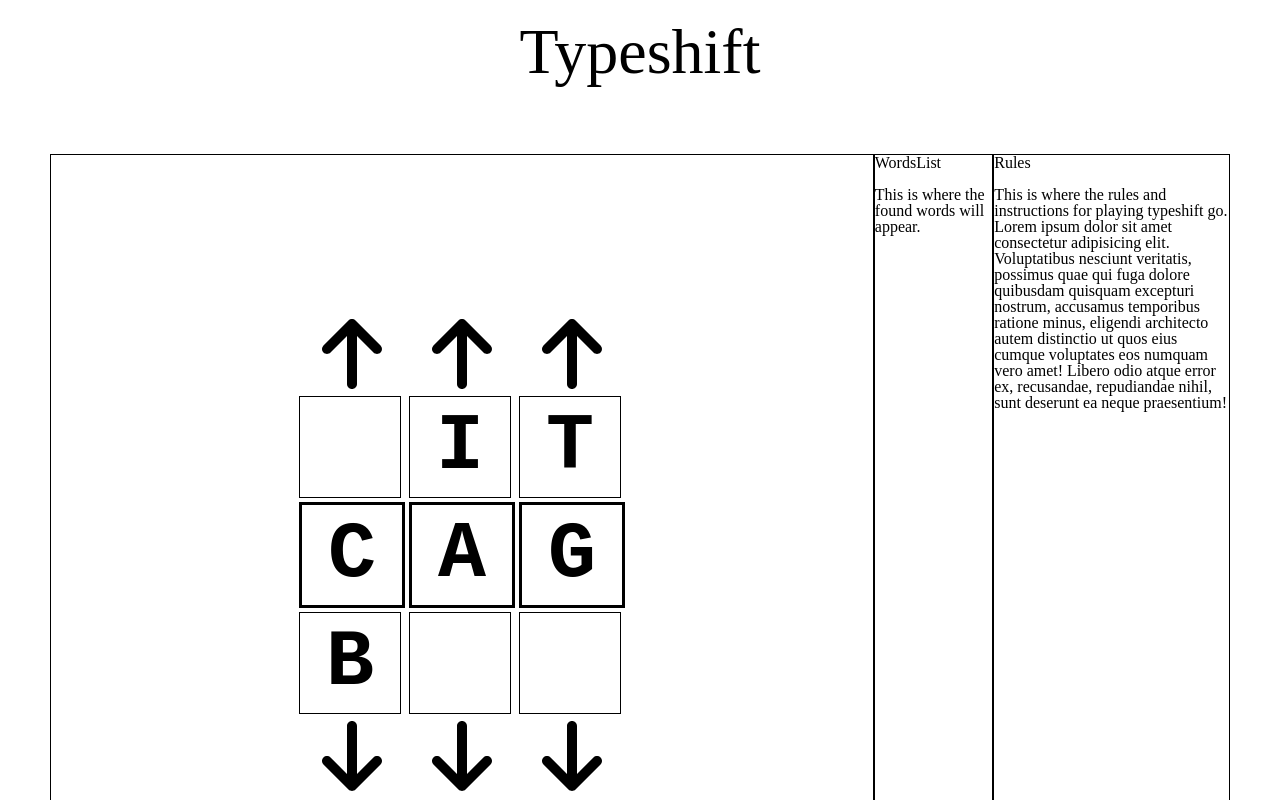
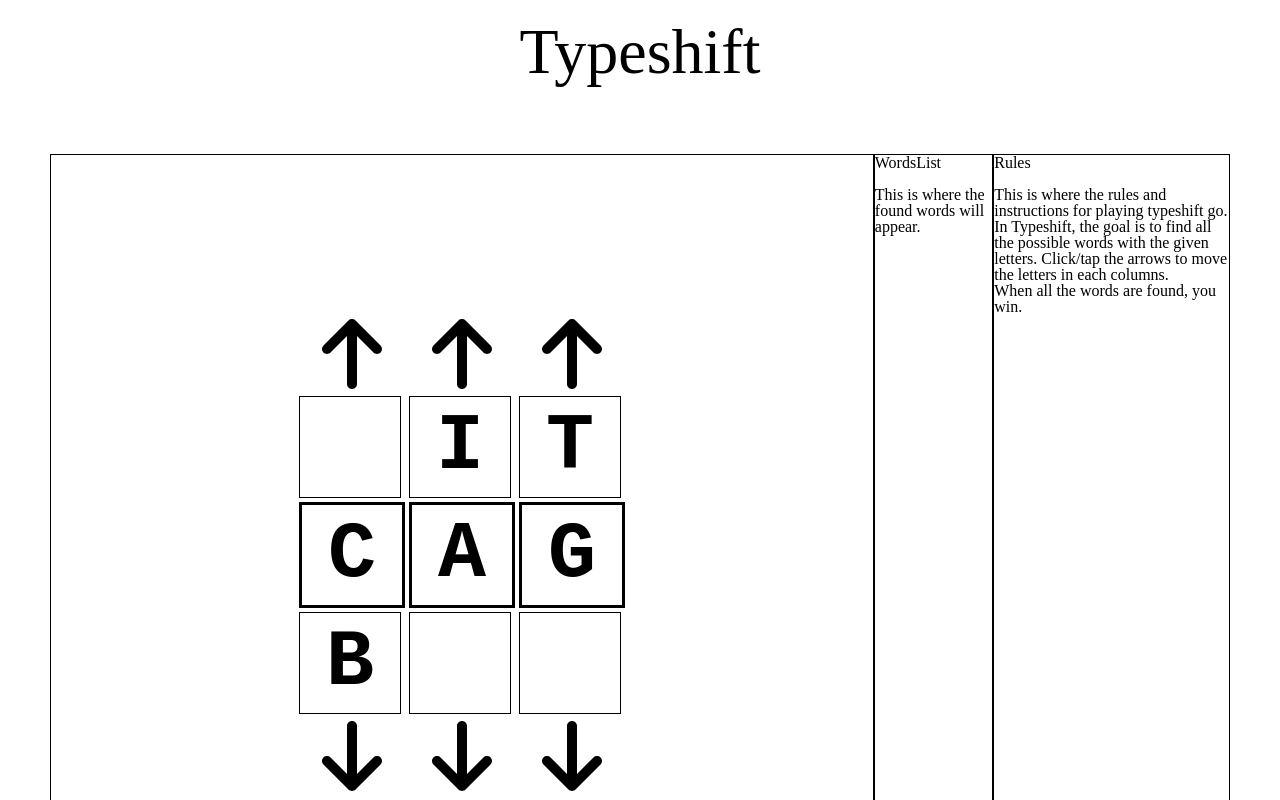
Before and after one commit to suzuhe481/typeshift, a React (Vite) app: page / in a window 1280 px wide. Shown: the top 800 px of the page. Built offline with nearby package versions, Linux system fonts and the light colour scheme.

Commit message:
Added rules

```diff
--- a/src/components/GameContainer/Rules/Rules.jsx
+++ b/src/components/GameContainer/Rules/Rules.jsx
@@ -5,12 +5,10 @@ function Rules() {
       <br />
       <p>This is where the rules and instructions for playing typeshift go.</p>
       <p>
-        Lorem ipsum dolor sit amet consectetur adipisicing elit. Voluptatibus
-        nesciunt veritatis, possimus quae qui fuga dolore quibusdam quisquam
-        excepturi nostrum, accusamus temporibus ratione minus, eligendi
-        architecto autem distinctio ut quos eius cumque voluptates eos numquam
-        vero amet! Libero odio atque error ex, recusandae, repudiandae nihil,
-        sunt deserunt ea neque praesentium!
+        In Typeshift, the goal is to find all the possible words with the given
+        letters. Click/tap the arrows to move the letters in each columns.
+        <br />
+        When all the words are found, you win.
       </p>
     </div>
   );
```
